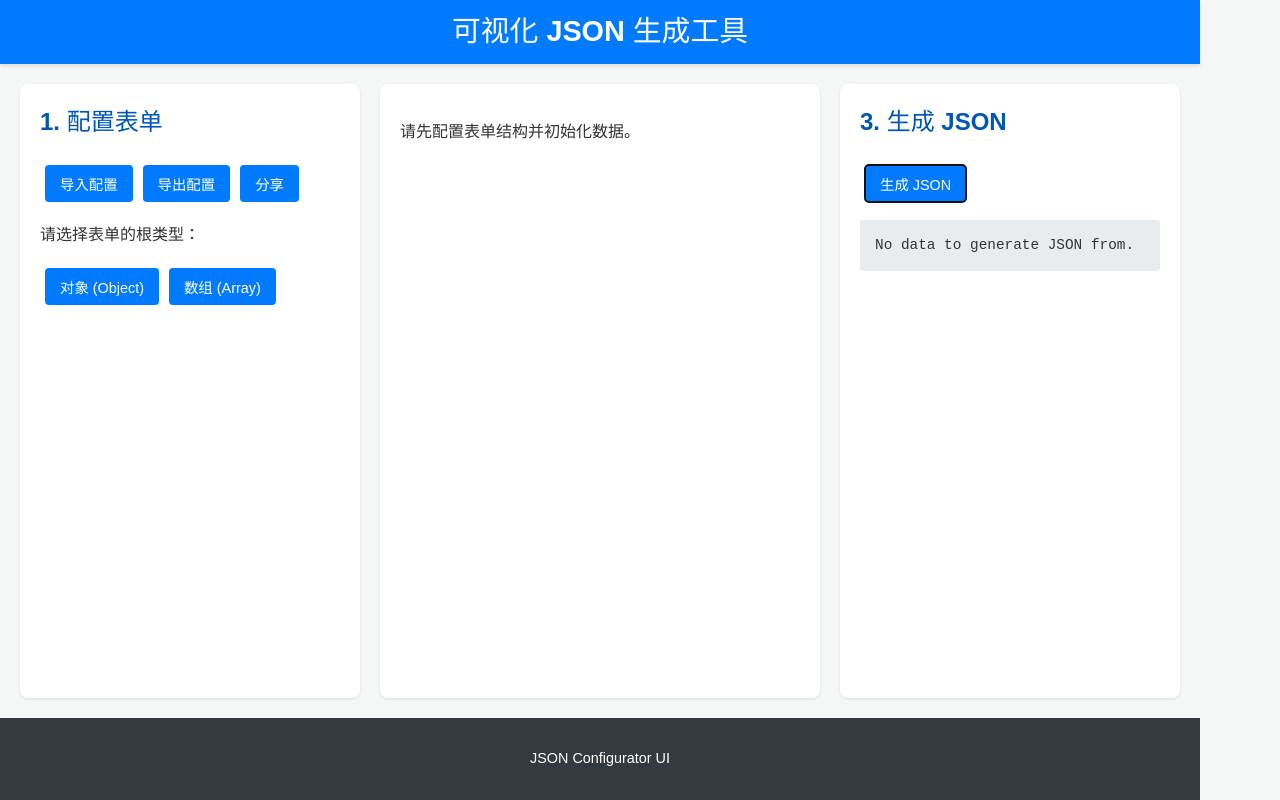
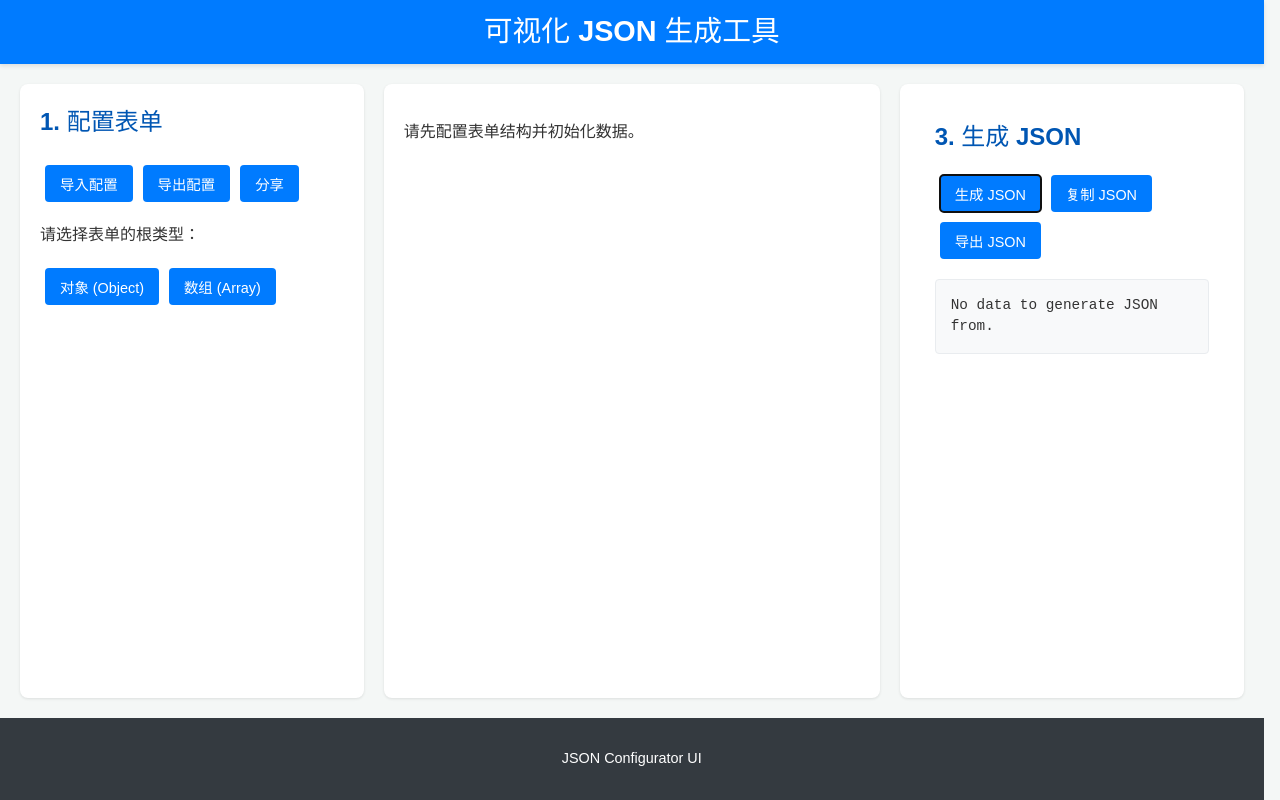
Before and after one commit to felixorbit/config-ui, a React (Vite) app: page / in a window 1280 px wide. Both pictures are taken after a click on the button "生成 JSON". Built offline with nearby package versions, Linux system fonts and the light colour scheme.

Commit message:
feat: json display support copy and export

```diff
--- a/src/components/ExportConfigModal.tsx
+++ b/src/components/ExportConfigModal.tsx
@@ -9,13 +9,15 @@ interface ExportConfigModalProps {
 
 const ExportConfigModal: React.FC<ExportConfigModalProps> = ({ config, onClose }) => {
   const configJson = JSON.stringify(config, null, 2);
+  const [copySuccess, setCopySuccess] = React.useState<string>('');
 
   const handleCopy = () => {
     navigator.clipboard.writeText(configJson).then(() => {
-      alert('配置已复制到剪贴板！');
+      setCopySuccess('已复制到剪贴板！');
+      setTimeout(() => setCopySuccess(''), 2000);
     }).catch(err => {
       console.error('复制失败: ', err);
-      alert('复制失败，请手动复制。');
+      setCopySuccess('复制失败，请手动复制。');
     });
   };
 
@@ -41,6 +43,7 @@ const ExportConfigModal: React.FC<ExportConfigModalProps> = ({ config, onClose }
           <button onClick={handleDownload}>下载</button>
           <button onClick={onClose}>关闭</button>
         </div>
+        {copySuccess && <span className="copy-message">{copySuccess}</span>}
       </div>
     </div>
   );
--- /dev/null
+++ b/src/components/JsonDisplay.css
@@ -0,0 +1,63 @@
+/* src/components/JsonDisplay.css */
+.json-display {
+  padding: 15px;
+  border-radius: 8px;
+  background-color: white;
+}
+
+.json-display h2 {
+  margin-bottom: 15px;
+  color: #0056b3;
+}
+
+.json-actions {
+  display: flex;
+  align-items: center;
+  flex-wrap: wrap;
+  margin-bottom: 15px;
+}
+
+.json-display pre {
+  background-color: #f8f9fa;
+  border: 1px solid #e9ecef;
+  border-radius: 4px;
+  padding: 15px;
+  overflow-x: auto;
+  max-height: 400px;
+  overflow-y: auto;
+}
+
+.json-display code {
+  font-family: monospace;
+  white-space: pre-wrap;
+  word-break: break-word;
+}
+
+.copy-message {
+  margin-left: 10px;
+  color: #28a745;
+  font-size: 0.9rem;
+  animation: fadeOut 2s forwards;
+  animation-delay: 1.5s;
+}
+
+@keyframes fadeOut {
+  from { opacity: 1; }
+  to { opacity: 0; }
+}
+
+/* Responsive adjustments */
+@media (max-width: 768px) {
+  .json-actions {
+    flex-direction: column;
+    align-items: flex-start;
+  }
+
+  .json-actions button {
+    margin: 5px 5px 5px 0;
+  }
+
+  .copy-message {
+    margin: 5px 0 0 0;
+  }
+}
--- a/src/components/JsonDisplay.tsx
+++ b/src/components/JsonDisplay.tsx
@@ -1,7 +1,7 @@
 // src/components/JsonDisplay.tsx
 import React from 'react';
 import type { FormData } from '../types';
-// import './JsonDisplay.css'; // 样式文件后续创建
+import './JsonDisplay.css';
 
 interface JsonDisplayProps {
   data: FormData | null;
@@ -9,12 +9,14 @@ interface JsonDisplayProps {
 
 const JsonDisplay: React.FC<JsonDisplayProps> = ({ data }) => {
   const [generatedJson, setGeneratedJson] = React.useState<string>('');
+  const [copySuccess, setCopySuccess] = React.useState<string>('');
 
   const handleGenerateJson = () => {
     if (data) {
       try {
         const jsonString = JSON.stringify(data, null, 2);
         setGeneratedJson(jsonString);
+        setCopySuccess('');
       } catch (error) {
         console.error('Error generating JSON:', error);
         setGeneratedJson('Error generating JSON. Check console for details.');
@@ -24,10 +26,47 @@ const JsonDisplay: React.FC<JsonDisplayProps> = ({ data }) => {
     }
   };
 
+  const handleCopyJson = () => {
+    if (generatedJson) {
+      navigator.clipboard.writeText(generatedJson)
+        .then(() => {
+          setCopySuccess('已复制到剪贴板！');
+          setTimeout(() => setCopySuccess(''), 2000);
+        })
+        .catch(err => {
+          console.error('复制失败:', err);
+          setCopySuccess('复制失败，请重试');
+        });
+    }
+  };
+
+  const handleExportJson = () => {
+    if (generatedJson) {
+      const blob = new Blob([generatedJson], { type: 'application/json' });
+      const url = URL.createObjectURL(blob);
+      const a = document.createElement('a');
+      a.href = url;
+      a.download = 'config.json';
+      document.body.appendChild(a);
+      a.click();
+      document.body.removeChild(a);
+      URL.revokeObjectURL(url);
+    }
+  };
+
   return (
     <div className="json-display">
       <h2>3. 生成 JSON</h2>
-      <button onClick={handleGenerateJson}>生成 JSON</button>
+      <div className="json-actions">
+        <button onClick={handleGenerateJson}>生成 JSON</button>
+        {generatedJson && (
+          <>
+            <button onClick={handleCopyJson}>复制 JSON</button>
+            <button onClick={handleExportJson}>导出 JSON</button>
+            {copySuccess && <span className="copy-message">{copySuccess}</span>}
+          </>
+        )}
+      </div>
       {generatedJson && (
         <pre>
           <code>{generatedJson}</code>
```
